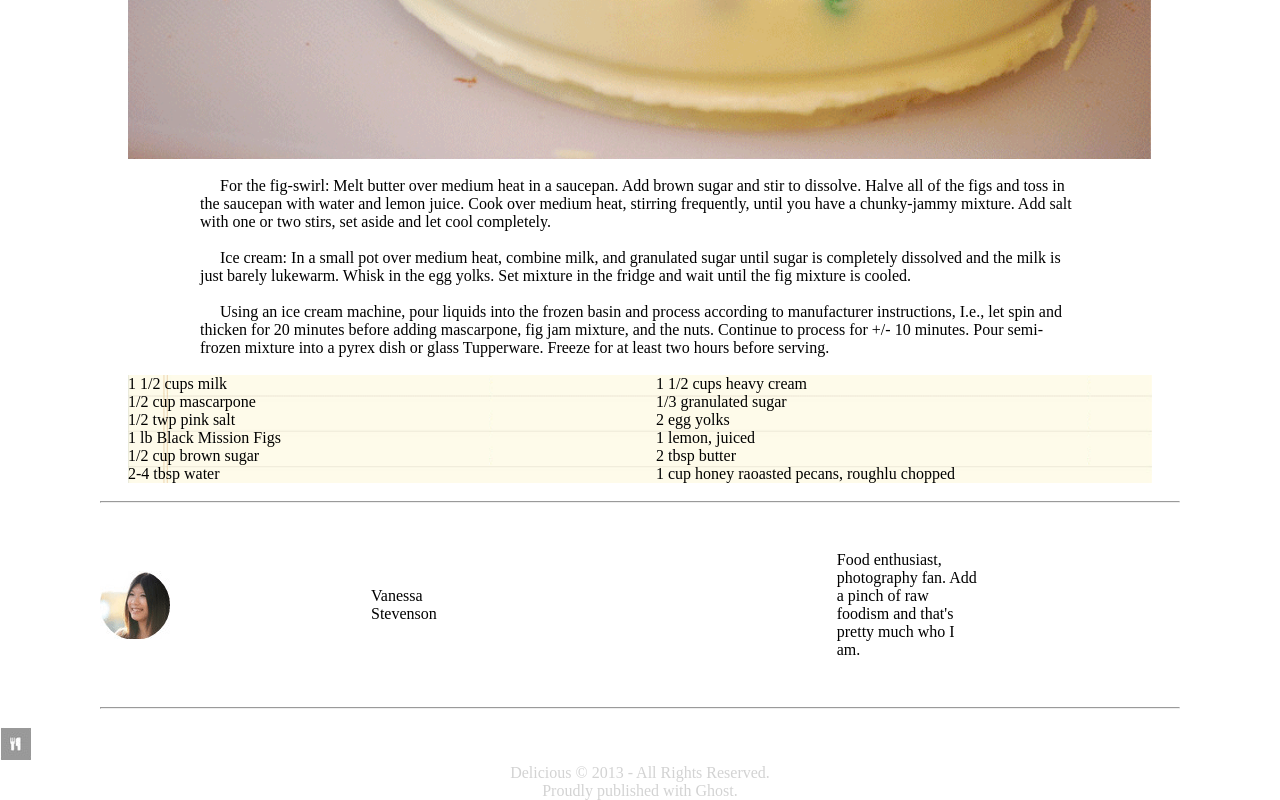
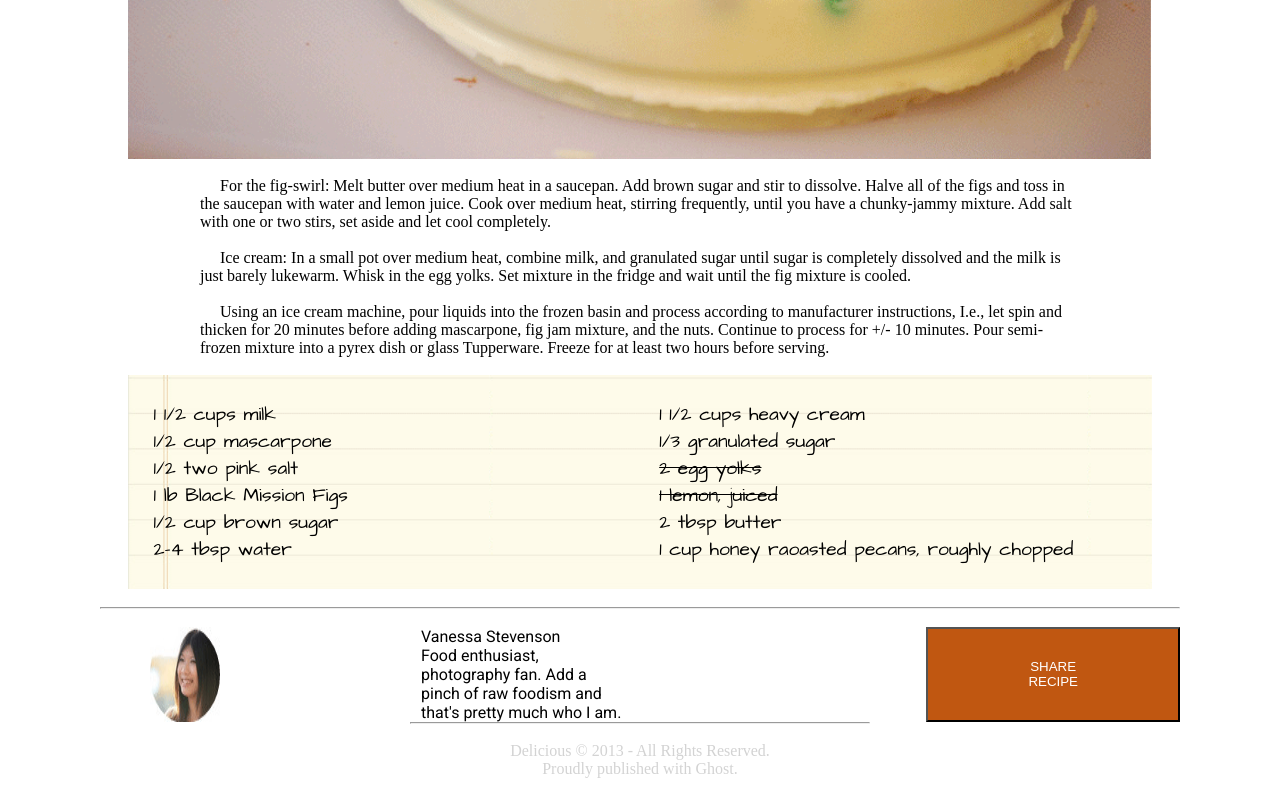
Before and after one commit to Gcrowder93/Choc-Pizza, a website: page index.html in a window 1280 px wide. Shown: the part 716-1516 px from the top of the page. Drawn offline with Linux system fonts and the light colour scheme; a web font is replaced by a local one.

Commit message:
added the rest of the page, this is completion

```diff
--- a/index.html
+++ b/index.html
@@ -53,26 +53,28 @@
             <ol id="ing">
                 <li type = "radio"> 1 1/2 cups milk</li>
                 <li>1/2 cup mascarpone</li>
-                <li>1/2 twp pink salt</li>
+                <li>1/2 two pink salt</li>
                 <li>1 lb Black Mission Figs</li>
                 <li>1/2 cup brown sugar</li>
                 <li>2-4 tbsp water</li>
                 <li class="column2">1 1/2 cups heavy cream</li>
                 <li class="column2"> 1/3 granulated sugar</li>
-                <li class="column2">2 egg yolks</li>
-                <li class="column2">1 lemon, juiced</li>
+                <li class="column2"><strike>2 egg yolks</strike></li>
+                <li class="column2"><strike>1 lemon, juiced</strike></li>
                 <li class="column2">2 tbsp butter</li>
-                <li class="column2"> 1 cup honey raoasted pecans, roughlu chopped</li>
+                <li class="column2"> 1 cup honey raoasted pecans, roughly chopped</li>
             </ol>
             <br><hr><br>
     <footer>
-        <img src="assets/van-pic.png">
-        <p id="vanessa"><b>Vanessa Stevenson</b></p>
-        <p id="about">Food enthusiast, photography fan. Add a pinch of raw foodism and that's pretty much who I am.</p>
-    </footer><br><hr><br>
-    <img id="small" src="assets/small-logo.png">
-    <p id="bottomtext">Delicious © 2013 - All Rights Reserved.<br>
-    Proudly published with Ghost.</p>
+        <img id="face" src="assets/van-pic.png">
+            <p id="nessa">Vanessa Stevenson<br>
+                Food enthusiast, photography fan. Add a pinch of raw foodism and that's pretty much who I am.</p>
+            <button id="fakebutton">SHARE RECIPE</button>
+    </footer>
+            <div id="foot"
+                <img id="small" src="assets/small-logo.png"><hr><br>
+                    <p id="bottomtext">Delicious © 2013 - All Rights Reserved.<br>
+                        Proudly published with Ghost.</p><br>
     <script type="module" src="./app.js"></script>
 </body>
 
--- a/styles/style.css
+++ b/styles/style.css
@@ -7,7 +7,6 @@ body {
     max-width: 100%;
     margin: 0px auto;
 }
-
 /*font-family: 'Architects Daughter', cursive;
     font-family: 'Ephesis', cursive;
     font-family: 'Noto Sans Mono', monospace;
@@ -82,19 +81,42 @@ h2 {
     margin: auto;
     background-position: center;
     background-size: cover;
+    padding: 2%;
+    font-size: larger;
+    font-family: 'Architects Daughter', cursive;
+}
+
+#face {
+    line-height: 0;
+    margin-left: 150px;
+
+}
+
+#about {
+    margin: auto;
+    max-width: 50%;
 }
 
 footer {
     display: flex;
-    justify-content: left;
-    align-items: center;
-    padding: 30px 100px;
 }
 
-
+#nessa {
+    font-family: 'Roboto';
+}
 
 #bottomtext {
     text-align: center;
     justify-content: center;
     color: lightgray;
 }
+
+#foot {
+    display: grid;
+    justify-content: center;
+}
+
+#fakebutton {
+    background-color: rgb(192, 87, 17);
+    color: white;
+}
```
